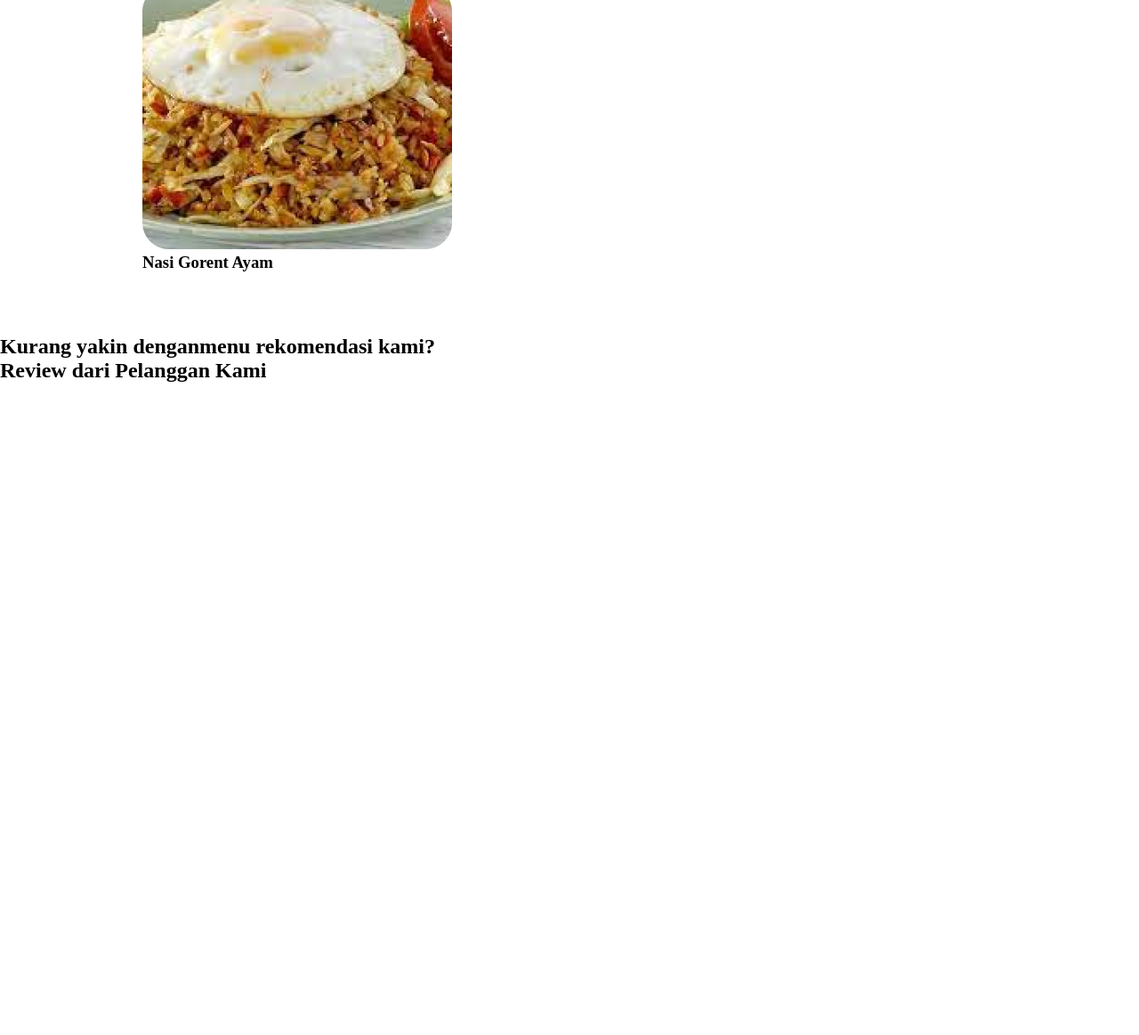
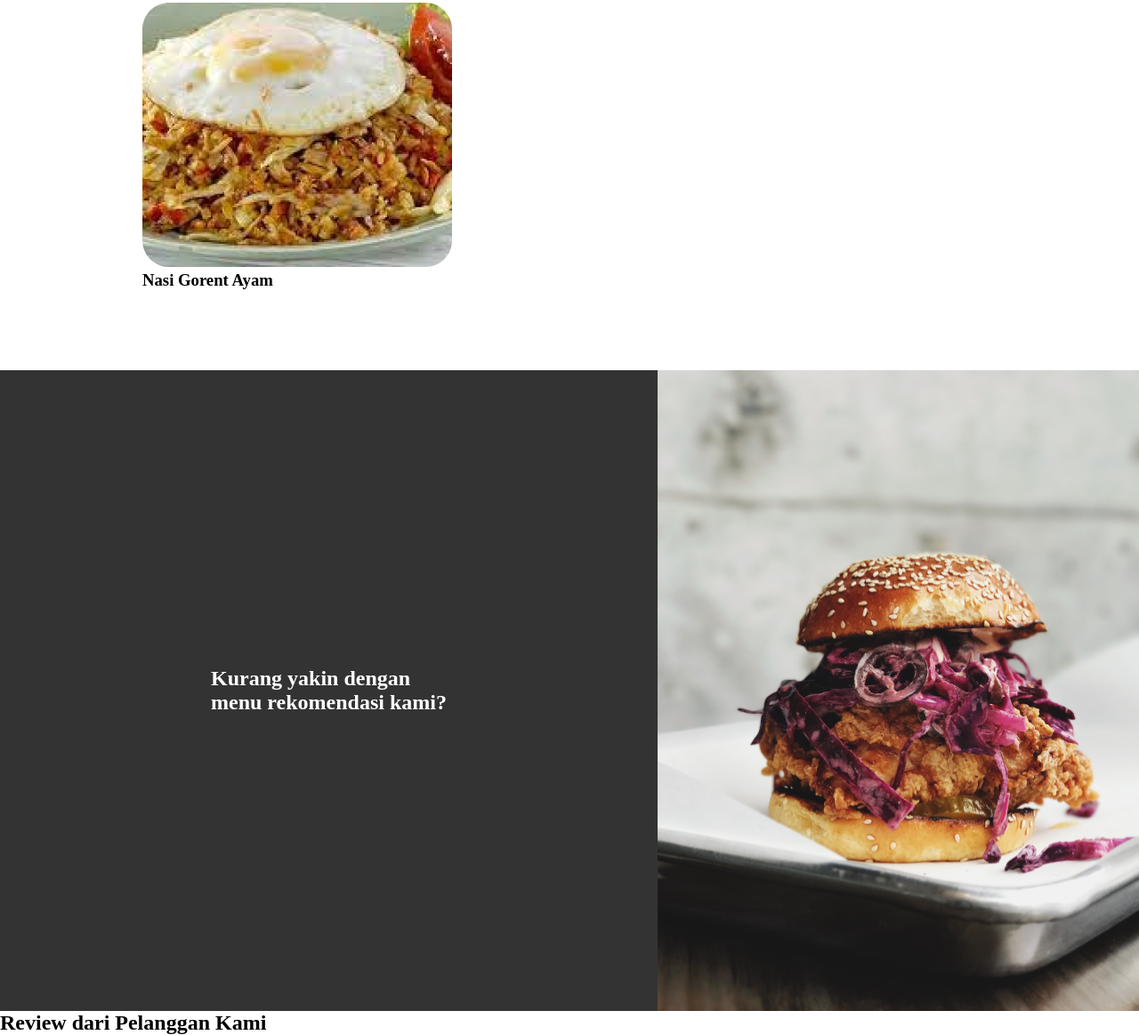
Before and after one commit to krsti4n-war/wuenak-tenan, a website built with webpack: page src/index.html in a window 1280 px wide. Shown: the part 1884-3047 px from the top of the page at 89% size. Before the commit the page ends 2314 px from the top, so only its background shows below. Built offline with nearby package versions, Linux system fonts and the light colour scheme.

Commit message:
Added menu layout

```diff
--- a/src/component.css
+++ b/src/component.css
@@ -38,3 +38,11 @@
   display: flex;
   flex-wrap: wrap;
 }
+
+.font-light {
+  color: #FFF;
+}
+
+.font-dark {
+  color: #000;
+}
--- a/src/index.html
+++ b/src/index.html
@@ -47,10 +47,11 @@
         </div>
       </div>
     </article>
-    <article id="menu">
-      <div>
-        <h1>Kurang yakin denganmenu rekomendasi kami?</h1>
+    <article id="menu" class="flexbox-row">
+      <div class="flexbox-center">
+        <h1 class="font-light">Kurang yakin dengan<br/>menu rekomendasi kami?</h1>
       </div>
+      <img src="<%=require('./burger.png')%>">
     </article>
     <article>
       <h1>Review dari Pelanggan Kami</h1>
--- a/src/main.css
+++ b/src/main.css
@@ -22,7 +22,7 @@
 }
 
 #recommendation {
-  padding: 60px 150px;
+  padding: 80px 150px;
 }
 
 #recommendation > div > h1 {
@@ -33,3 +33,12 @@
 #recommendation-container > * {
   margin: 10px;
 }
+
+#menu {
+  max-height: 720px;
+}
+
+#menu > :nth-child(1) {
+  background-color: rgba(0, 0, 0, 0.8);
+  flex: 1;
+}
```
Also changed, not shown: src/burger.png (added).
